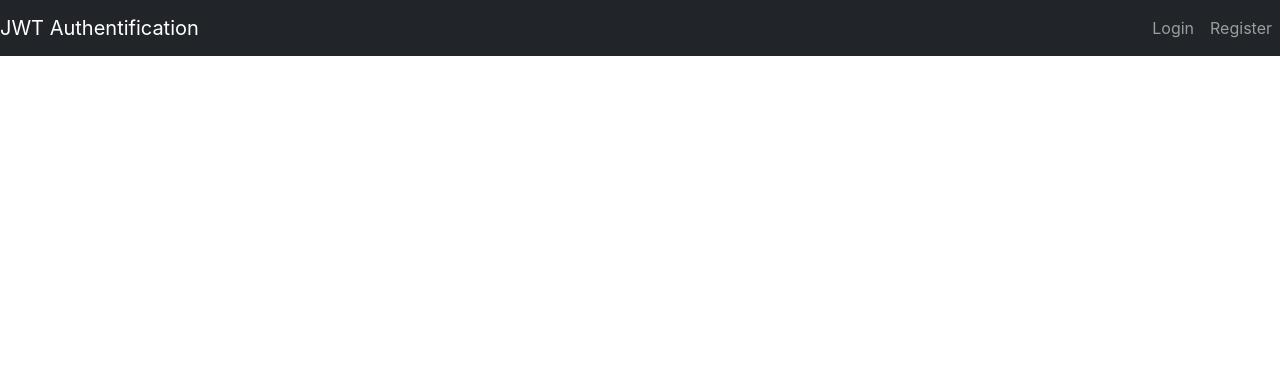
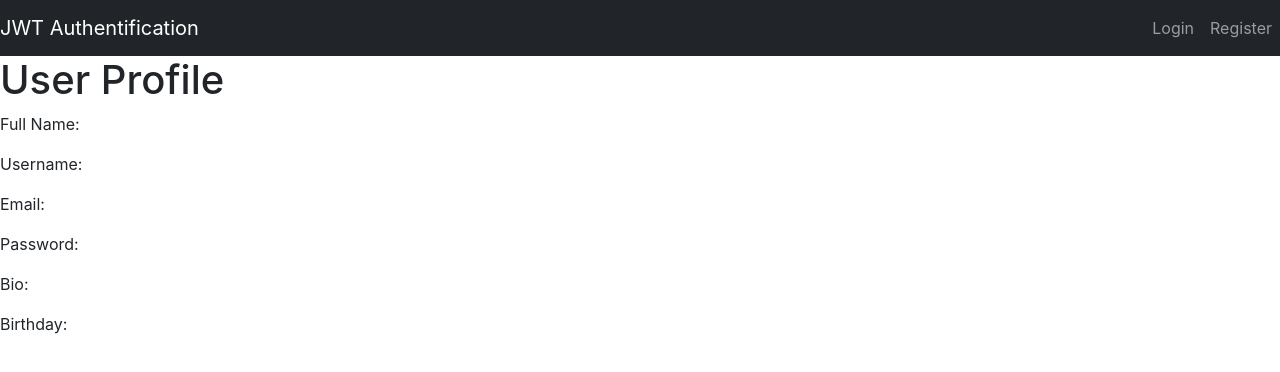
Before and after one commit to oet247/homechef, a React (Create React App) app in the folder src/client/homechef/: page /profilepage in a window 1280 px wide. Shown: the top 372 px of the page. Built offline with nearby package versions, Linux system fonts and the light colour scheme; no server answers; the HTML template or start-up script is replaced by a standard one.

Commit message:
Work on profile page

```diff
--- a/src/client/homechef/src/App.js
+++ b/src/client/homechef/src/App.js
@@ -5,6 +5,7 @@ import { Home } from "./components/home";
 import { Navigation } from './components/navigation';
 import { Logout } from './components/logout';
 import Registration from './components/registration';
+import {ProfilePage} from './components/profilepage';
 
 function App() {
   return (
@@ -15,6 +16,7 @@ function App() {
         <Route path="/login" element={<Login />} />
         <Route path="/logout" element={<Logout />} />
         <Route path="/registration" element={<Registration />} />
+        <Route path="/profilepage" element={< ProfilePage/>}/>
       </Routes>
     </BrowserRouter>
   );
--- a/src/client/homechef/src/components/navigation.js
+++ b/src/client/homechef/src/components/navigation.js
@@ -1,7 +1,18 @@
 import Nav from 'react-bootstrap/Nav';
 import Navbar from 'react-bootstrap/Navbar';
-import React, { useState, useEffect} from 'react';export function Navigation() {   const [isAuth, setIsAuth] = useState(false);   useEffect(() => {     if (localStorage.getItem('access_token') !== null) {        setIsAuth(true);
-      }    }, [isAuth]);     return (
+import React, { useState, useEffect} from 'react';
+
+export function Navigation() {
+
+     const [isAuth, setIsAuth] = useState(false);
+
+      useEffect(() => {
+           if (localStorage.getItem('access_token') !== null) {
+                    setIsAuth(true);
+        }
+      }, [isAuth]);
+
+      return (
         <div>
           <Navbar bg="dark" variant="dark">
             <Navbar.Brand href="/">JWT Authentification</Navbar.Brand>
@@ -15,6 +26,9 @@ import React, { useState, useEffect} from 'react';export function Navigation() {
             <Nav>
               <Nav.Link href="/registration">Register</Nav.Link>
             </Nav>
+            <Nav>
+              {isAuth ? <Nav.Link href="/profilepage">Profile Page</Nav.Link>:null}
+            </Nav>
           </Navbar>
         </div>
       );
--- /dev/null
+++ b/src/client/homechef/src/components/profilepage.js
@@ -0,0 +1,45 @@
+import { useState, useEffect } from "react";
+import axios from "axios";
+
+export const ProfilePage = () => {
+  const [full_name, setFullName] = useState('');
+  const [username, setUsername] = useState('');
+  const [email, setEmail] = useState('');
+  const [password, setPassword] = useState('');
+  const [bio, setBio] = useState('');
+  const [birthday, setBirthday] = useState('');
+
+  useEffect(() => {
+    const fetchData = async () => {
+      try {
+        const response = await axios.get(`/user/me/1`);
+        const profileData = response.data;
+
+        setFullName(profileData.full_name);
+        setUsername(profileData.username);
+        setEmail(profileData.email);
+        setPassword(profileData.password);
+        setBio(profileData.bio);
+        setBirthday(profileData.birthday);
+      } catch (error) {
+        console.error('Error fetching data:', error);
+      }
+    };
+
+    fetchData();
+  }, []);
+
+  return (
+    <div>
+      <h1>User Profile</h1>
+      <div>
+        <p>Full Name: {full_name}</p>
+        <p>Username: {username}</p>
+        <p>Email: {email}</p>
+        <p>Password: {password}</p>
+        <p>Bio: {bio}</p>
+        <p>Birthday: {birthday}</p>
+      </div>
+    </div>
+  );
+};
--- a/src/client/homechef/src/components/registration.js
+++ b/src/client/homechef/src/components/registration.js
@@ -10,7 +10,7 @@ function Registration() {
   const handleRegistration = async () => {
     try {
       const response = await axios.post(
-        'http://localhost:8000/register/',
+        'http://localhost:8000/user/create/',
         {
           email: email,
           username: username,
```
Also changed, not shown: 1 other file (tests, documents, lock files or other folders). Lines whose indentation alone changed are shown as unchanged.
